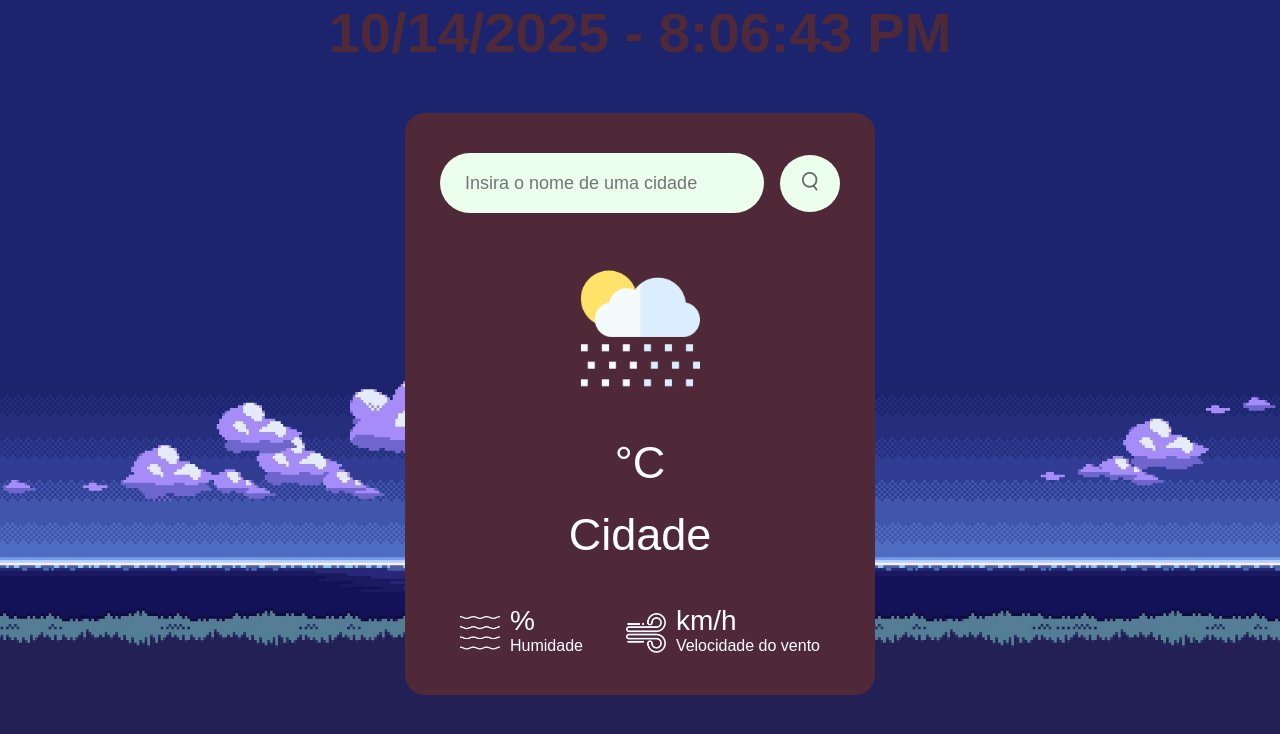
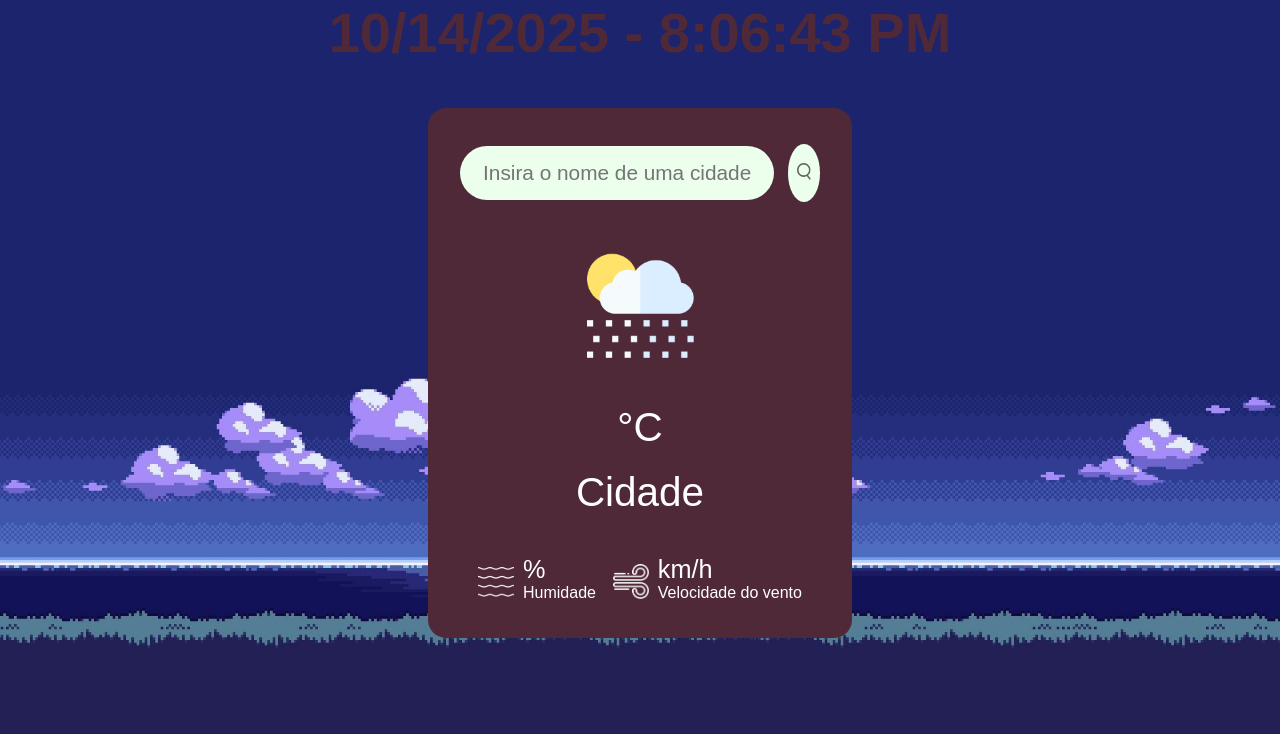
Before and after one commit to 1da1ana1/Clima-tempo, a plain HTML site: page index.html in a window 1280 px wide. Drawn offline with Linux system fonts and the light colour scheme; a web font is replaced by a local one.

Commit message:
proporções diminuidas em 10% e px convertido para rem

```diff
--- a/styles.css
+++ b/styles.css
@@ -16,98 +16,98 @@ h1{
     color: #4f2938;
     text-align: center;
     text-decoration: none;
-    font-size: 56px;
+    font-size: 3.5rem;
 }
 
-.card{
-    width: 90%;
-    max-width: 470px;
+.card {
+    width: 81%;
+    max-width: 26.44rem;
     background-color: #4f2938;
     color: #fff;
-    margin: 3em auto 0;
-    border-radius: 20px;
-    padding: 40px 35px;
+    margin: 2.7em auto 0;
+    border-radius: 1.13rem;
+    padding: 2.25rem 1.97rem;
     text-align: center;
 }
 
-.search{
+.search {
     width: 100%;
     display: flex;
     align-items: center;
     justify-content: space-between;
 }
 
-.search input{
+.search input {
     border: 0;
     outline: 0;
     background: #ebffec;
     color: #555;
-    padding: 10px 25px;
-    height: 60px;
-    border-radius: 30px;
+    padding: 0.54rem 1.44rem;
+    height: 3.38rem;
+    border-radius: 1.8rem;
     flex: 1;
-    margin-right: 16px;
-    font-size: 18px;
+    margin-right: 0.9rem;
+    font-size: 1.3rem;
 }
 
-.search button{
+.search button {
     border: 0;
     outline: 0;
     background: #ebffec;
     border-radius: 50%;
-    width: 60px;
-    height: 57px;
+    width: 3.6rem;
+    height: 3.6rem;
     cursor: pointer;
 }
 
-.search button img{
-    width: 16px;
+.search button img {
+    width: 0.9rem;
 }
 
-.weather-icon{
-    width: 170px;
-    margin-top: 30px;
+.weather-icon {
+    width: 9.56rem;
+    margin-top: 1.69rem;
 }
 
-.weather h2{
-    font-size: 80px;
+.weather h2 {
+    font-size: 76.5rem;
     font-weight: 500;
 }
 
-.weather h3{
-    font-size: 45px;
+.weather h3 {
+    font-size: 2.53rem;
     font-weight: 400;
-    margin-top: 20px;
+    margin-top: 1.13rem;
 }
 
-.details{
+.details {
     display: flex;
     align-items: center;
     justify-content: space-between;
-    padding: 0 20px;
-    margin-top: 50px;
+    padding: 0 1.13rem;
+    margin-top: 2.81rem;
 }
 
-.col{
+.col {
     display: flex;
     align-items: center;
     text-align: left;
 }
 
-.col img{
-    width: 40px;
-    margin-right: 10px;
+.col img {
+    width: 2.25rem;
+    margin-right: 0.56rem;
 }
 
-.humidity, .wind{
-    font-size: 28px;
-    margin-top: -6px;
+.humidity, .wind {
+    font-size: 1.58rem;
+    margin-top: -0.34rem;
 }
 
-.error{
+.error {
     text-align: left;
-    margin-left: 10px;
-    font-size: 14px;
-    margin-top: 10px;
+    margin-left: 0.56rem;
+    font-size: 0.79rem;
+    margin-top: 0.56rem;
     display: none;
 }
```
